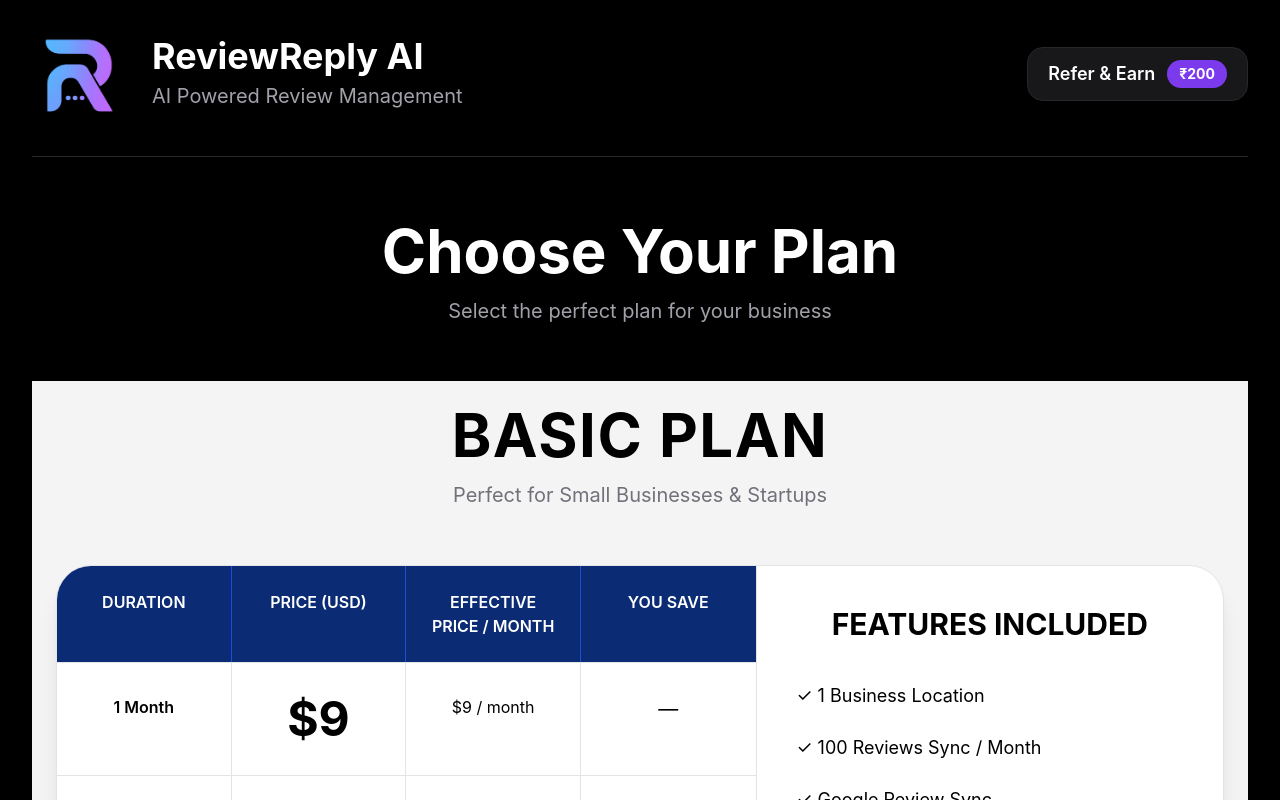
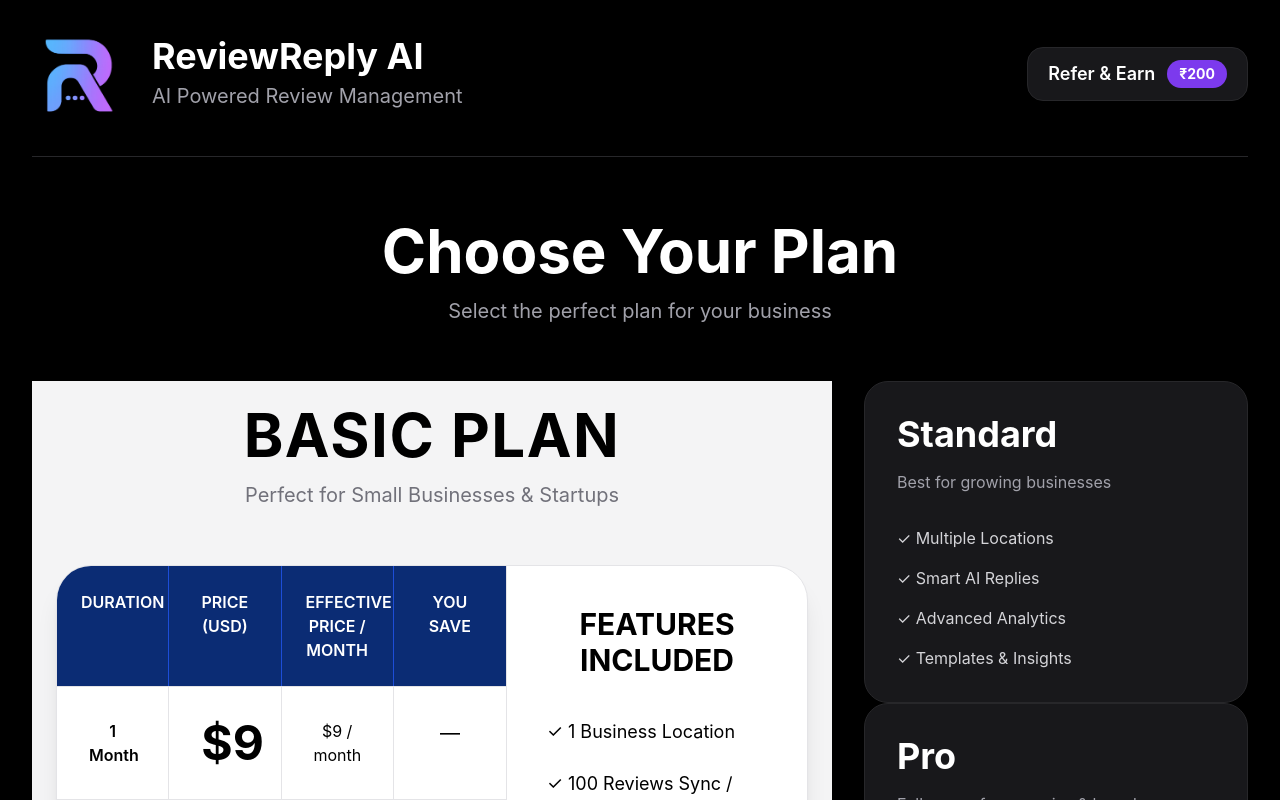
Before and after one commit to afnankhan123456/reviewreply-ai, a Next.js app: page /plans in a window 1280 px wide. Shown: the top 800 px of the page. Built offline with nearby package versions, Linux system fonts and the light colour scheme.

Commit message:
Update page.tsx

```diff
--- a/app/plans/page.tsx
+++ b/app/plans/page.tsx
@@ -74,11 +74,17 @@ export default function PlansPage() {
 
       {/* PLANS */}
 
-      <div className="space-y-8 max-w-7xl mx-auto">
+      <div className="grid grid-cols-1 xl:grid-cols-3 gap-8 max-w-7xl mx-auto items-start">
 
         {/* BASIC */}
 
+        <div className="xl:col-span-2">
           <BasicPricingPage />
+        </div>
+
+        {/* RIGHT SIDE */}
+
+        <div className="space-y-8">
 
           {/* STANDARD */}
 
@@ -136,6 +142,8 @@ export default function PlansPage() {
 
         </div>
 
+      </div>
+
       {/* FOOTER */}
 
       <div className="border-t border-zinc-800 mt-20 pt-8 flex flex-col items-center gap-4">
```
Lines whose indentation alone changed are shown as unchanged.
